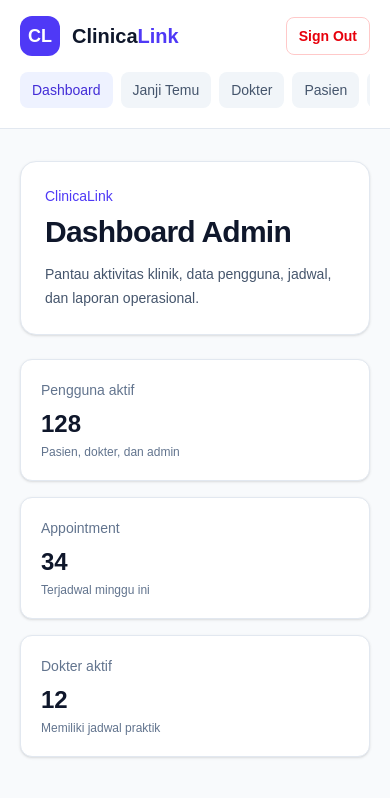
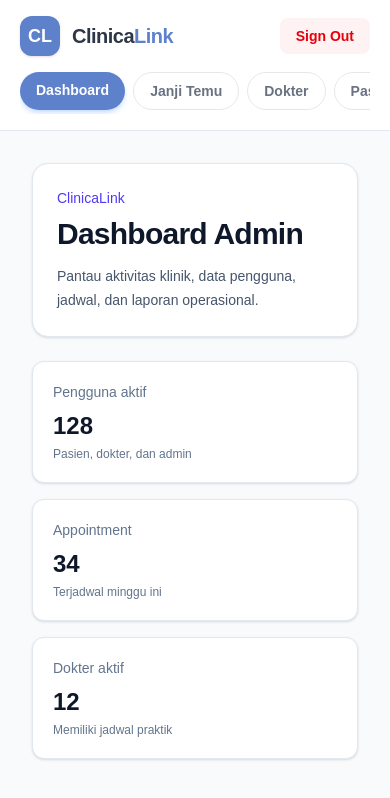
Before and after one commit to AdrielC1/ClinicaLink, a Next.js app: page /admin/dashboard in a window 390 px wide. Shown: the top 798 px of the page. Built offline with nearby package versions, Linux system fonts and the light colour scheme.

Commit message:
style(admin): perbarui desain sidebar layout agar senada dengan tema biru modern

```diff
--- a/src/components/AppSidebarLayout.jsx
+++ b/src/components/AppSidebarLayout.jsx
@@ -41,12 +41,12 @@ const roleConfig = {
 function Brand() {
   return (
     <Link href="/landing" className="flex items-center gap-3">
-      <span className="flex h-10 w-10 items-center justify-center rounded-xl bg-indigo-600 text-lg font-bold text-white">
+      <span className="flex h-10 w-10 items-center justify-center rounded-xl bg-[#5E81CC] text-lg font-bold text-white shadow-sm">
         CL
       </span>
-      <span className="text-xl font-bold">
-        <span className="text-slate-900">Clinica</span>
-        <span className="text-indigo-600">Link</span>
+      <span className="text-xl font-bold tracking-tight">
+        <span className="text-[#2D3748]">Clinica</span>
+        <span className="text-[#5E81CC]">Link</span>
       </span>
     </Link>
   );
@@ -64,8 +64,8 @@ export default function AppSidebarLayout({ children, role }) {
   };
 
   return (
-    <div className="min-h-screen bg-slate-50 text-slate-900">
-      <aside className="fixed inset-y-0 left-0 hidden w-72 flex-col border-r border-slate-200 bg-white px-5 py-6 lg:flex">
+    <div className="min-h-screen bg-[#F8FAFC] text-[#2D3748] font-sans">
+      <aside className="fixed inset-y-0 left-0 hidden w-72 flex-col border-r border-gray-200 bg-white px-6 py-8 lg:flex shadow-[4px_0_24px_rgba(0,0,0,0.02)]">
         <Brand />
         <div className="mt-8">
           <p className="text-xs font-semibold uppercase tracking-wider text-slate-400">
@@ -81,10 +81,10 @@ export default function AppSidebarLayout({ children, role }) {
               <Link
                 key={link.href}
                 href={link.href}
-                className={`flex rounded-lg px-3 py-2 text-sm font-medium transition-colors ${
+                className={`flex rounded-xl px-4 py-3 text-sm font-semibold transition-all duration-200 ${
                   active
-                    ? "bg-indigo-50 text-indigo-700"
-                    : "text-slate-600 hover:bg-slate-100 hover:text-slate-900"
+                    ? "bg-[#F3F6FB] text-[#5E81CC]"
+                    : "text-gray-500 hover:bg-gray-50 hover:text-gray-900"
                 }`}
               >
                 {link.label}
@@ -96,7 +96,7 @@ export default function AppSidebarLayout({ children, role }) {
           <button
             type="button"
             onClick={handleSignOut}
-            className="flex w-full items-center justify-center rounded-lg border border-red-200 px-3 py-2 text-sm font-semibold text-red-600 transition-colors hover:bg-red-50"
+            className="flex w-full items-center justify-center rounded-xl border border-red-100 bg-red-50 px-4 py-3 text-sm font-bold text-red-600 transition-colors hover:bg-red-100 hover:border-red-200"
           >
             Sign Out
           </button>
@@ -110,7 +110,7 @@ export default function AppSidebarLayout({ children, role }) {
             <button
               type="button"
               onClick={handleSignOut}
-              className="shrink-0 rounded-lg border border-red-200 px-3 py-2 text-sm font-semibold text-red-600 transition-colors hover:bg-red-50"
+              className="shrink-0 rounded-lg bg-red-50 px-4 py-2 text-sm font-bold text-red-600 transition-colors hover:bg-red-100"
             >
               Sign Out
             </button>
@@ -123,10 +123,10 @@ export default function AppSidebarLayout({ children, role }) {
                 <Link
                   key={link.href}
                   href={link.href}
-                  className={`shrink-0 rounded-lg px-3 py-2 text-sm font-medium ${
+                  className={`shrink-0 rounded-full px-4 py-2 text-sm font-bold transition-all ${
                     active
-                      ? "bg-indigo-50 text-indigo-700"
-                      : "bg-slate-100 text-slate-600"
+                      ? "bg-[#5E81CC] text-white shadow-md shadow-blue-500/20"
+                      : "bg-white border border-gray-200 text-gray-500 hover:bg-gray-50"
                   }`}
                 >
                   {link.label}
@@ -136,7 +136,7 @@ export default function AppSidebarLayout({ children, role }) {
           </nav>
         </header>
 
-        <main className="mx-auto min-h-screen w-full max-w-6xl px-5 py-8 lg:px-8">
+        <main className="mx-auto min-h-screen w-full max-w-7xl">
           {children}
         </main>
       </div>
--- a/src/components/RolePage.jsx
+++ b/src/components/RolePage.jsx
@@ -1,6 +1,6 @@
 export default function RolePage({ title, description, stats = [], actions = [] }) {
   return (
-    <div className="space-y-6">
+    <div className="space-y-6 p-8">
       <section className="rounded-2xl border border-slate-200 bg-white p-6 shadow-sm">
         <p className="text-sm font-medium text-indigo-600">ClinicaLink</p>
         <h1 className="mt-2 text-3xl font-bold tracking-tight text-slate-900">{title}</h1>
```
